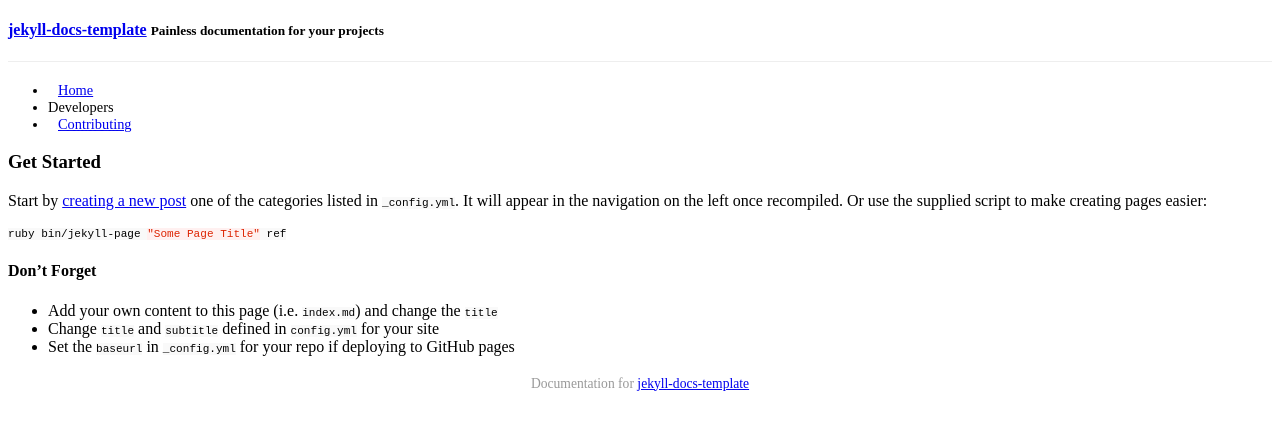
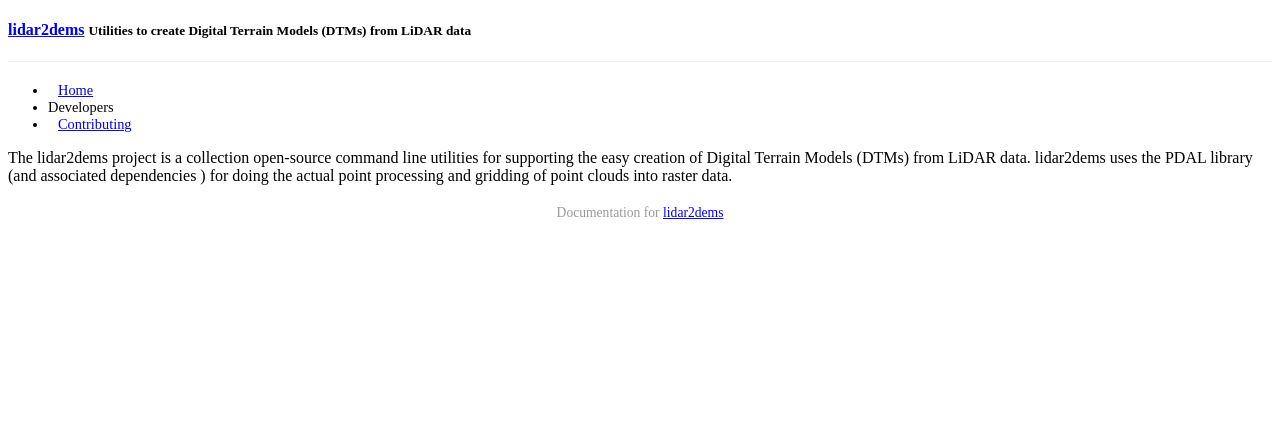
Before and after one commit to Applied-GeoSolutions/lidar2dems, a Jekyll site: the page built from index.md, in a window 1280 px wide. Shown: the top 430 px of the page. Built offline with Jekyll 4.4.1, drawn with Linux system fonts in a browser that asks for light colours; Markdown is read by kramdown in place of the engine named in the settings; a style sheet for code colours, icons or effects is not loaded.

Commit message:
updated home and title

````diff
--- a/_config.yml
+++ b/_config.yml
@@ -1,6 +1,6 @@
 # Site title and subtitle. This is used in _includes/header.html
-title: 'jekyll-docs-template'
-subtitle: 'Painless documentation for your projects'
+title: 'lidar2dems'
+subtitle: 'Utilities to create Digital Terrain Models (DTMs) from LiDAR data'
 
 # if you wish to integrate disqus on pages set your shortname here
 disqus_shortname: ''
--- a/index.md
+++ b/index.md
@@ -1,18 +1,8 @@
 ---
 layout: default
-title: "Jekyll Docs Template"
+title: "lidar2dems"
 ---
 
-### Get Started
-
-Start by [creating a new post](http://jekyllrb.com/docs/posts/) one of the categories listed in `_config.yml`. It will appear in the navigation on the left once recompiled. Or use the supplied script to make creating pages easier:
-
-```bash
-ruby bin/jekyll-page "Some Page Title" ref
-```
-
-#### Don't Forget
-
-- Add your own content to this page (i.e. `index.md`) and change the `title`
-- Change `title` and `subtitle` defined in `config.yml` for your site
-- Set the `baseurl` in `_config.yml` for your repo if deploying to GitHub pages
+The lidar2dems project is a collection open-source command line utilities for supporting the easy creation of
+ Digital Terrain Models (DTMs) from LiDAR data. lidar2dems uses the PDAL library (and associated dependencies
+) for doing the actual point processing and gridding of point clouds into raster data.
````
